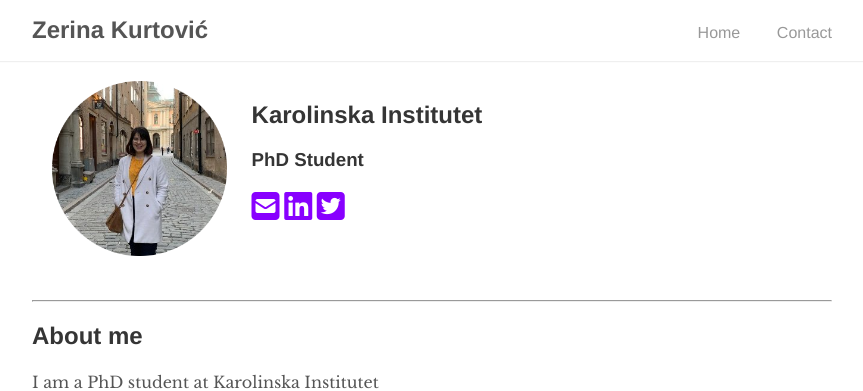
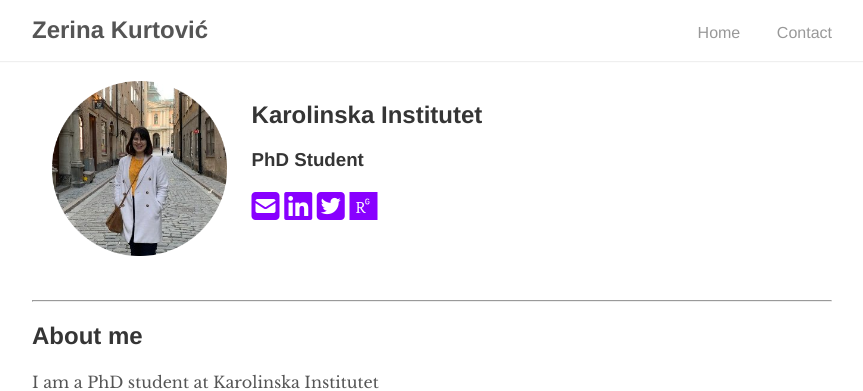
Before and after one commit to ZerinaKurtovic/zerinakurtovic.github.io, a Jekyll site: the page built from index.md, in a window 1280 px wide. Shown: the top 391 px of the page, without its empty margins (208-1071 px from the left). Built offline with Jekyll 4.4.1, drawn with Linux system fonts in a browser that asks for light colours; nearby versions of some CDN libraries; a style sheet for code colours, icons or effects is not loaded.

Commit message:
Update logo

```diff
--- a/_data/social-media.yml
+++ b/_data/social-media.yml
@@ -20,4 +20,4 @@ researchgate:
   id: 'Zerina-Kurtovic-2'
   href: 'https://www.researchgate.net/profile/'
   title: 'ResearchGate'
-  fa-icon: 'fab fa-researchgate-square'
+  fa-icon: 'fa-brands fa-researchgate'
```
